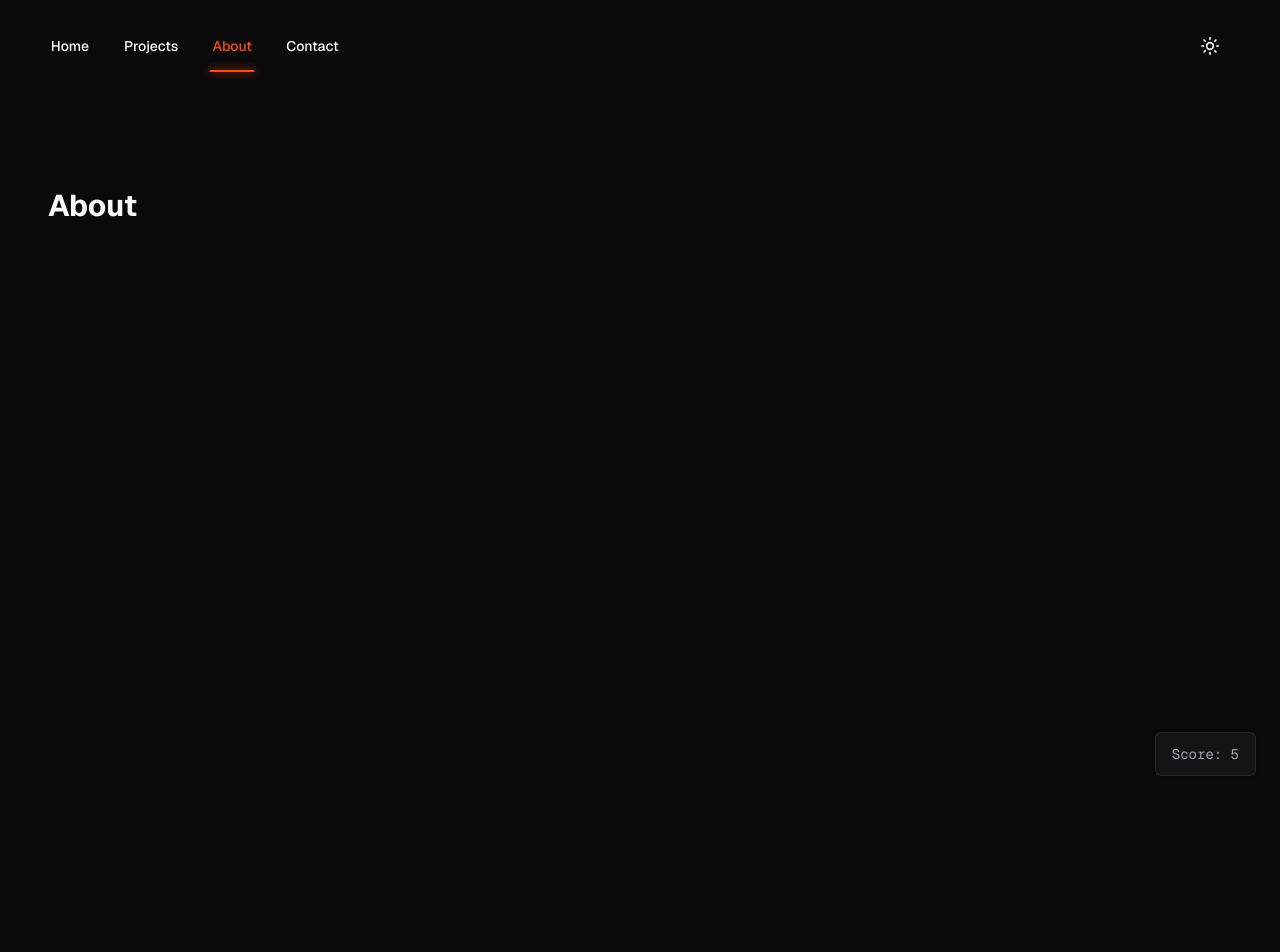
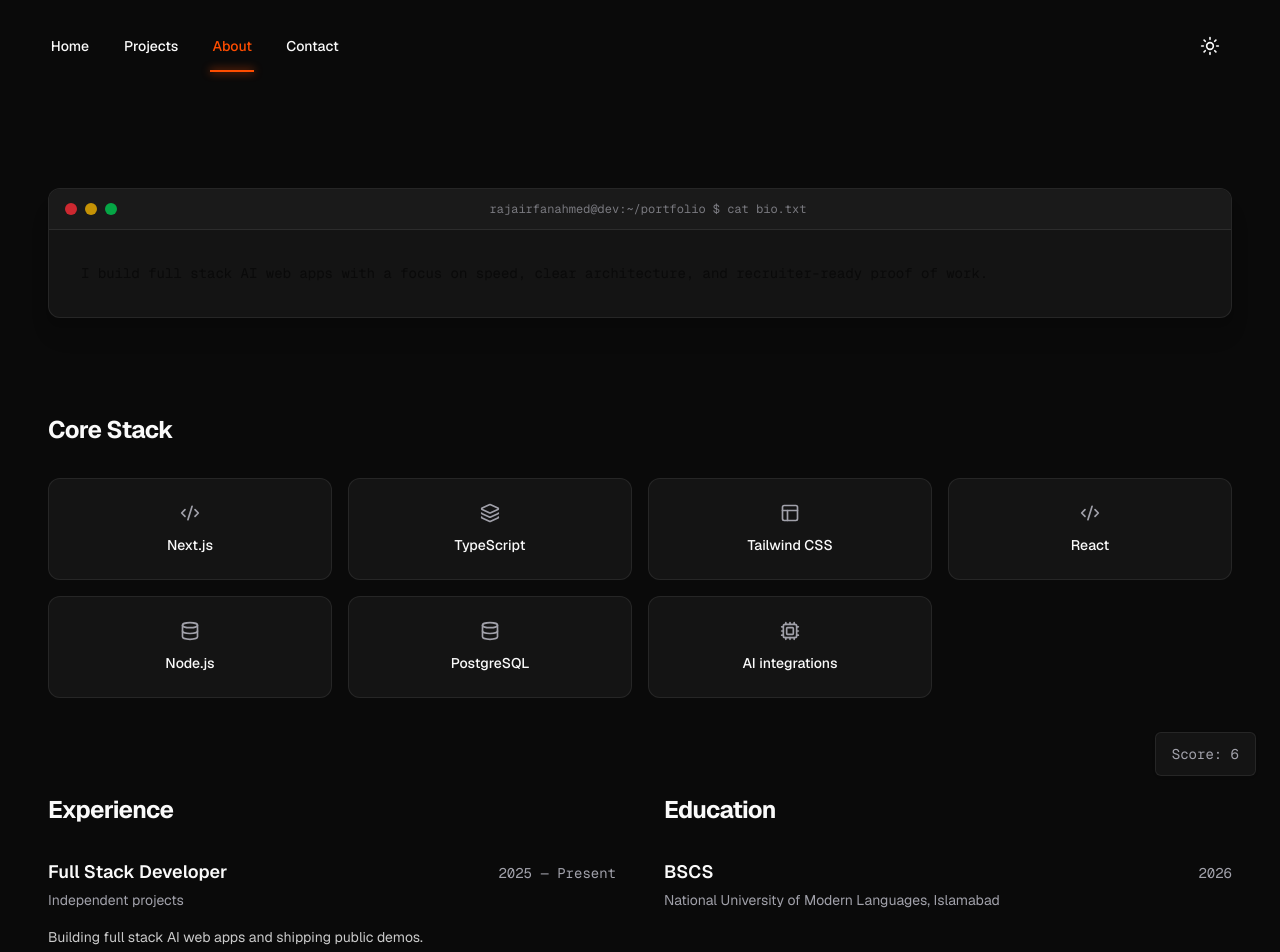
Before and after one commit to rajairfanahmed/portfolio, a Next.js app: page /about in a window 1280 px wide. Shown: the top 952 px of the page. Before the commit the page ends 800 px from the top, so only its background shows below. Built offline with nearby package versions, Linux system fonts and the light colour scheme.

Commit message:
feat: implement 05-about-page

```diff
--- a/03-your-product/00-build-plan.md
+++ b/03-your-product/00-build-plan.md
@@ -35,7 +35,7 @@
 - Goal: `/about` presents bio and principles in terminal frames, a stack bento with Lucide glyphs, and Experience/Education from `data/`, including BSCS at NUML Islamabad 2026.
 - Recipe: `03-your-product/05-about-page.md`
 - Dependencies: `03-home-page`
-- Status: Pending
+- Status: Done
 
 ### 06-contact-page
 
--- /dev/null
+++ b/03-your-product/05-about-page.md
@@ -0,0 +1,46 @@
+# Unit 05: about-page
+
+# Goal
+
+- `/about` presents the developer's mindset, background, and tech stack.
+- It uses a stylized terminal frame for the biography, a bento grid for the stack badges, and structured lists for Experience and Education.
+
+# Design
+
+- **Visual**: The primary visual motif is a macOS/Linux terminal window. It needs a window header (red/yellow/green dots) and a prompt using Geist Mono (e.g., `rajairfanahmed@dev:~/portfolio $ cat bio.txt`). The stack section uses a bento grid of dark charcoal cards (`bg-surface`, `border border-default`) with glowing borders on hover and Lucide icons.
+- **Data**: Reads `site.bio`, `site.skills`, `site.experience`, and `site.education` from `data/index.ts`.
+- **Typography**: `font-mono` used heavily inside the terminal block for authenticity. `font-sans` elsewhere.
+- **Motion**: No Framer Motion yet. Basic CSS transitions on the stack cards (`hover:border-accent-primary/50`).
+- **Follow**: `03-your-product/ui-context.md` and `04-always-on-rules/floor-ux.md`.
+- **Blast radius**: `app/about/page.tsx`, new `components/terminal-frame.tsx`. Must not touch `/projects` or `/contact`.
+- **Rollback**: Delete `components/terminal-frame.tsx`. Revert `app/about/page.tsx` to the thin scaffold from Job 03.
+
+# Implementation
+
+1. Create `components/terminal-frame.tsx` (Server Component). It takes `children` and a `command` string. Render a dark window with 3 colored dots in the top left, a mono header showing the prompt (e.g., `rajairfanahmed@dev:~/portfolio $ {command}`), and the children inside a `p-6` body.
+2. Update `app/about/page.tsx` to structure the page into three vertical sections with ample whitespace (`space-y-16` or similar):
+   - **Mindset**: Render `site.bio` inside the `<TerminalFrame command="cat bio.txt">`.
+   - **Stack**: Render a CSS grid of cards mapped from `site.skills`. Map string names to appropriate `lucide-react` icons (e.g., `Database` for PostgreSQL, `Code` for React, `Cpu` for AI, etc.) or fallback to a generic `Terminal` icon.
+   - **Background**: Map over `site.experience` and `site.education` in simple, clean list layouts with right-aligned dates. Ensure "BSCS, National University of Modern Languages, Islamabad, 2026" is pulled correctly from the data.
+3. Ensure no profile photo is generated or required by default (as noted in the progress tracker), but structure the layout so it is balanced without one.
+4. Run lint, types, and `npm run build`.
+
+# Dependencies
+
+- Job `01-project-setup` (Done)
+- Job `02-theme-and-layout` (Done)
+- Job `03-home-page` (Done)
+- Job `04-projects-page` (Done)
+
+# Verify when done
+
+- [x] `/about` renders the biography inside a stylized terminal frame
+- [x] Terminal frame uses `font-mono` for the prompt text (`rajairfanahmed@dev...`)
+- [x] Stack section renders a bento grid of skills with Lucide icons
+- [x] Experience and Education sections render the lists from `data/index.ts`
+- [x] BSCS at National University of Modern Languages is visible
+- [x] Grid layouts adjust correctly on mobile (1 column) vs desktop (multi-column)
+- [x] Focus states and 44px hit areas are respected for any links added
+- [x] `npm run build` passes
+- [x] UX floor that applies: keyboard path and visible focus; empty state handles if no experience exists
+- [x] API floor that applies: fully static, no list endpoint, build command is `npm run build`
--- a/03-your-product/architecture.md
+++ b/03-your-product/architecture.md
@@ -46,11 +46,11 @@ Do not add WebGL, Three.js, Barba.js, `@tanstack/react-virtual`, or Embla unless
 
 ## System Boundaries
 
-- `app/` — Exists. Today: `layout.tsx`, `page.tsx`, `globals.css`. Later: `projects/page.tsx`, `about/page.tsx`, `contact/page.tsx`. No `app/api`.
+- `app/` — Exists. `layout.tsx`, `page.tsx`, `globals.css`, `projects/page.tsx`, `about/page.tsx`. Later: `contact/page.tsx`. No `app/api`.
 - `data/` — Exists. `index.ts` is the typed content source (`site: SiteContent`).
-- `components/` — Exists. `theme-provider.tsx` and `theme-toggle.tsx` today. Later: nav, hero, score, cards, terminal frames.
+- `components/` — Exists. `theme-provider.tsx`, `theme-toggle.tsx`, `site-nav.tsx`, `hero.tsx`, `interaction-score.tsx`, `project-card.tsx`, `terminal-frame.tsx`.
 - `lib/` — Does not exist yet. Reserved for motion variants and small pure helpers.
-- `public/` — Does not exist yet. Reserved for project mockups and optional profile photo.
+- `public/` — Exists. `projects/` for mockups. Optional profile photo later.
 - No `src/` directory. Import alias `@/*` maps to the repo root.
 
 ## Routes
--- a/03-your-product/progress-tracker.md
+++ b/03-your-product/progress-tracker.md
@@ -14,14 +14,15 @@ Next job
 - Job `02-theme-and-layout` shipped on https://rajairfanahmed.vercel.app/ (zinc tokens until job `03` retokens)
 - Job `03-home-page` shipped locally
 - Job `04-projects-page` shipped on live Vercel URL
+- Job `05-about-page` shipped on live Vercel URL
 
 ## In Progress
 
-- None. Job `04` is done. Waiting for `/develop` for `05-about-page`.
+- None. Job `05` is done. Waiting for `/develop` for `06-contact-page`.
 
 ## Next Up
 
-- `/develop` `05-about-page`
+- `/develop` `06-contact-page`
 
 ## Open Questions
 
--- a/03-your-product/project-overview.md
+++ b/03-your-product/project-overview.md
@@ -41,7 +41,7 @@ This is a personal portfolio website for Raja Irfan Ahmed. It is a fully static
 
 ### About (`/about`) — Developer's mindset
 
-- Biography and engineering principles inside stylized terminal frames (Geist Mono prompt from the GitHub handle, for example `rajairfanahmed@dev:~/portfolio $ cat philosophy.py`)
+- Biography and engineering principles inside stylized terminal frames (Geist Mono prompt from the GitHub handle, for example `rajairfanahmed@dev:~/portfolio $ cat bio.txt`)
 - Bento of stack badges with Lucide glyphs on charcoal cards
 - Alternating text blocks and visual stack grids
 - Experience/Education, including BSCS at National University of Modern Languages, Islamabad, 2026
--- a/app/about/page.tsx
+++ b/app/about/page.tsx
@@ -1,7 +1,92 @@
+import { site } from "@/data";
+import { TerminalFrame } from "@/components/terminal-frame";
+import { Code2, Database, Layout, Cpu, Terminal, Layers } from "lucide-react";
+
+export const metadata = {
+  title: `About | ${site.name}`,
+  description: "Background, mindset, and technical stack.",
+};
+
+function getSkillIcon(skill: string) {
+  const s = skill.toLowerCase();
+  if (s.includes("react") || s.includes("next")) return <Code2 className="h-5 w-5" />;
+  if (s.includes("css") || s.includes("tailwind")) return <Layout className="h-5 w-5" />;
+  if (s.includes("sql") || s.includes("node") || s.includes("postgre")) return <Database className="h-5 w-5" />;
+  if (s.includes("ai") || s.includes("machine")) return <Cpu className="h-5 w-5" />;
+  if (s.includes("type") || s.includes("java")) return <Layers className="h-5 w-5" />;
+  return <Terminal className="h-5 w-5" />;
+}
+
 export default function AboutPage() {
   return (
-    <div className="py-16 md:py-24">
-      <h1 className="text-3xl font-bold">About</h1>
+    <div className="space-y-16 py-16 md:space-y-24 md:py-24">
+      {/* Mindset / Bio */}
+      <section aria-label="Biography">
+        <h1 className="sr-only">About {site.name}</h1>
+        <TerminalFrame command="cat bio.txt">
+          <p>{site.bio}</p>
+        </TerminalFrame>
+      </section>
+
+      {/* Stack Bento */}
+      <section aria-label="Technical Stack">
+        <h2 className="mb-8 text-2xl font-bold tracking-tight text-primary">Core Stack</h2>
+        <div className="grid grid-cols-1 gap-4 sm:grid-cols-2 md:grid-cols-3 lg:grid-cols-4">
+          {site.skills.map((skill) => (
+            <div
+              key={skill}
+              className="group flex flex-col items-center justify-center gap-3 rounded-xl border border-default bg-surface p-6 transition-colors hover:border-accent-primary/50 hover:shadow-[0_0_15px_var(--color-accent-muted)]"
+            >
+              <div className="text-muted transition-colors group-hover:text-accent-primary">
+                {getSkillIcon(skill)}
+              </div>
+              <span className="text-sm font-medium text-primary">{skill}</span>
+            </div>
+          ))}
+        </div>
+      </section>
+
+      {/* Experience & Education */}
+      <div className="grid grid-cols-1 gap-16 md:grid-cols-2 md:gap-12">
+        <section aria-label="Experience">
+          <h2 className="mb-8 text-2xl font-bold tracking-tight text-primary">Experience</h2>
+          {(!site.experience || site.experience.length === 0) ? (
+            <p className="text-sm text-muted">Experience details will be added soon.</p>
+          ) : (
+            <ul className="space-y-8">
+              {site.experience.map((exp, i) => (
+                <li key={i} className="flex flex-col">
+                  <div className="flex flex-col md:flex-row md:items-baseline md:justify-between">
+                    <h3 className="text-lg font-semibold text-primary">{exp.title}</h3>
+                    <span className="mt-1 font-mono text-sm text-muted md:mt-0">{exp.dates}</span>
+                  </div>
+                  <div className="mt-1 text-sm text-muted">{exp.org}</div>
+                  <p className="mt-4 text-sm leading-relaxed text-primary/80">{exp.summary}</p>
+                </li>
+              ))}
+            </ul>
+          )}
+        </section>
+
+        <section aria-label="Education">
+          <h2 className="mb-8 text-2xl font-bold tracking-tight text-primary">Education</h2>
+          {(!site.education || site.education.length === 0) ? (
+            <p className="text-sm text-muted">Education details will be added soon.</p>
+          ) : (
+            <ul className="space-y-8">
+              {site.education.map((edu, i) => (
+                <li key={i} className="flex flex-col">
+                  <div className="flex flex-col md:flex-row md:items-baseline md:justify-between">
+                    <h3 className="text-lg font-semibold text-primary">{edu.title}</h3>
+                    <span className="mt-1 font-mono text-sm text-muted md:mt-0">{edu.dates}</span>
+                  </div>
+                  <div className="mt-1 text-sm text-muted">{edu.org}</div>
+                </li>
+              ))}
+            </ul>
+          )}
+        </section>
+      </div>
     </div>
   );
 }
--- /dev/null
+++ b/components/terminal-frame.tsx
@@ -0,0 +1,31 @@
+import { ReactNode } from "react";
+
+export function TerminalFrame({
+  children,
+  command,
+}: {
+  children: ReactNode;
+  command: string;
+}) {
+  return (
+    <div className="overflow-hidden rounded-xl border border-default bg-surface shadow-xl">
+      {/* Window Header */}
+      <div className="flex items-center border-b border-default bg-elevated px-4 py-3">
+        <div className="flex gap-2">
+          <div className="h-3 w-3 rounded-full bg-red-500/80" />
+          <div className="h-3 w-3 rounded-full bg-yellow-500/80" />
+          <div className="h-3 w-3 rounded-full bg-green-500/80" />
+        </div>
+        <div className="ml-4 flex-1 text-center font-mono text-xs text-muted/70">
+          rajairfanahmed@dev:~/portfolio $ {command}
+        </div>
+        <div className="w-[52px]" /> {/* Spacer to center the title against the dots */}
+      </div>
+
+      {/* Terminal Body */}
+      <div className="p-6 font-mono text-sm leading-relaxed text-primary md:p-8 md:text-base">
+        {children}
+      </div>
+    </div>
+  );
+}
```
